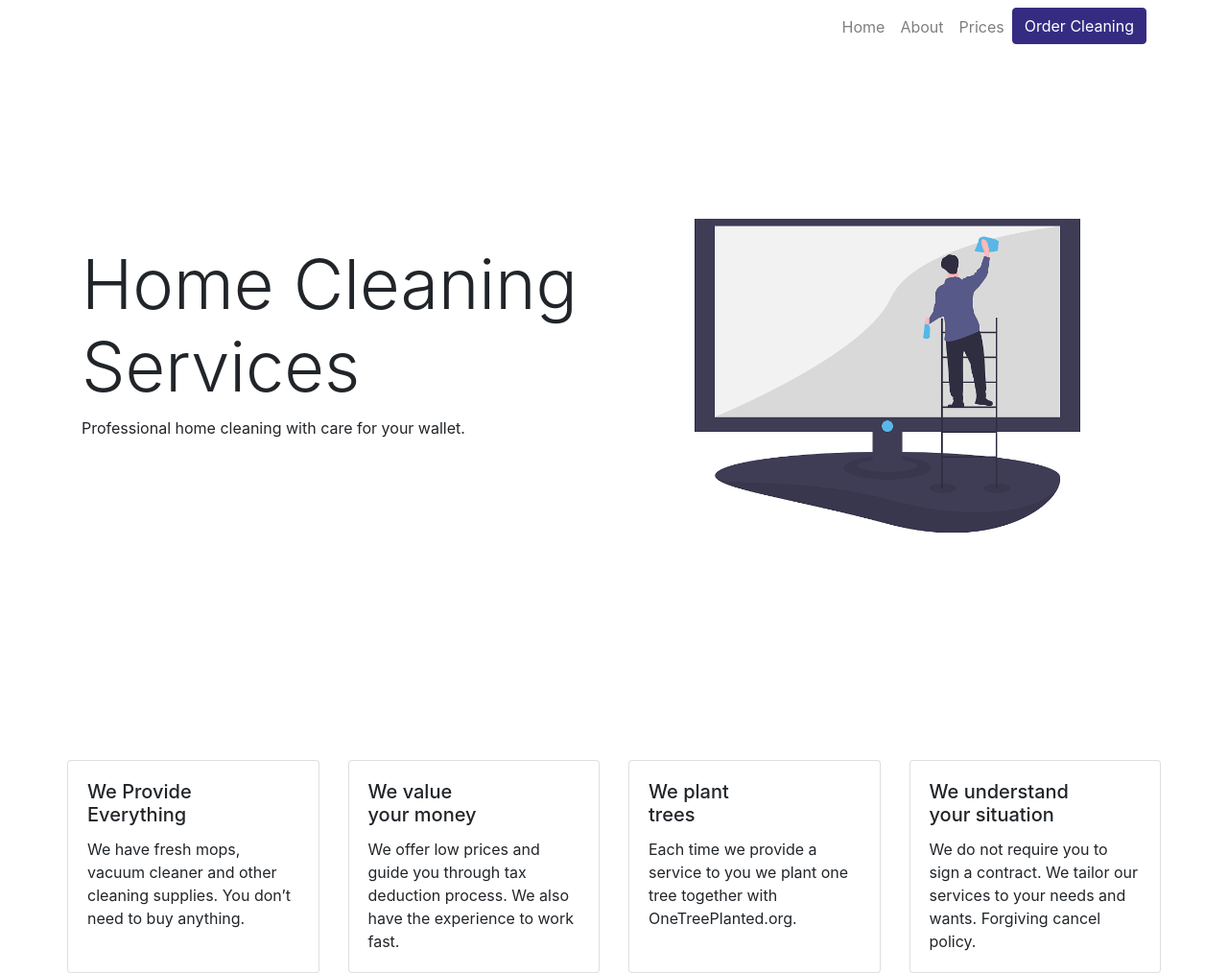
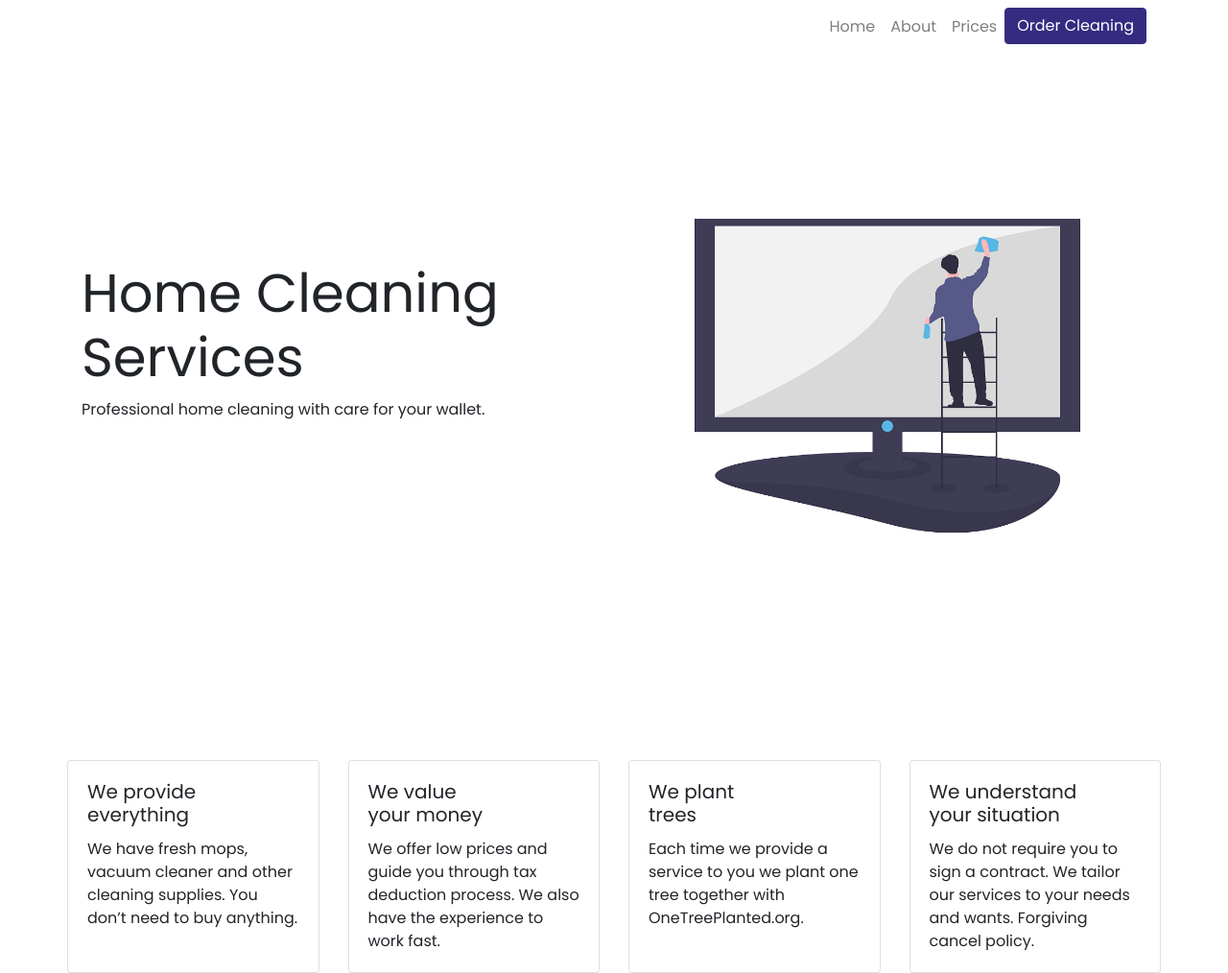
Before and after one commit to polihalm/honors-project, a website: page index.html in a window 1280 px wide. Shown: the whole page at 96% size. Drawn offline with nearby package versions, Linux system fonts and the light colour scheme.

Commit message:
Typography

```diff
--- a/css/styles.scss
+++ b/css/styles.scss
@@ -1,7 +1,14 @@
+@import url('https://fonts.googleapis.com/css?family=Poppins&display=swap');
+
+$website-font-family: 'Poppins', sans-serif;
+
 $blue: #58b7e6;
 $lt-blue: #bad9eb;
 $purple: #352c81;
 
+body {
+  font-family: $website-font-family;
+}
 .navbar {
   background-color: white;
 
--- a/index.html
+++ b/index.html
@@ -31,7 +31,7 @@
       <div class="container">
         <div class="row row-content align-items-center">
           <div class="col-12 col-sm-6">
-            <h1 class="display-3">Home Cleaning Services</h1>
+            <h1 class="display-4">Home Cleaning Services</h1>
             <p>Professional home cleaning with care for your wallet.</p>
           </div>
           <div class="col col-sm">
@@ -47,7 +47,7 @@
       <div class="card-deck">
         <div class="card">
           <div class="card-body">
-           <h5 class="card-title">We Provide <br> Everything</h5>
+           <h5 class="card-title">We provide <br> everything</h5>
            <p class="card-text">We have fresh mops, vacuum cleaner and other cleaning supplies. You don’t need to buy anything.</p>
           </div>
         </div>
```
Also changed, not shown: css/styles.css.
